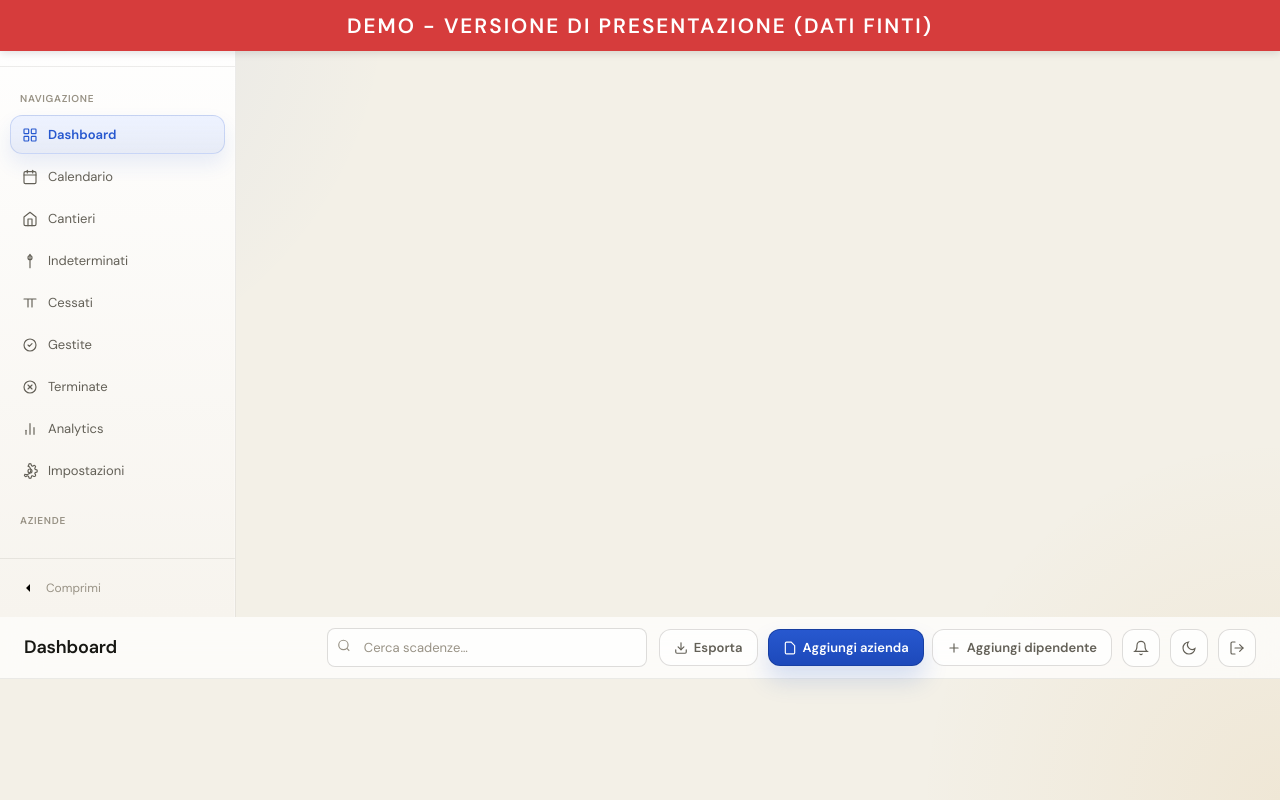
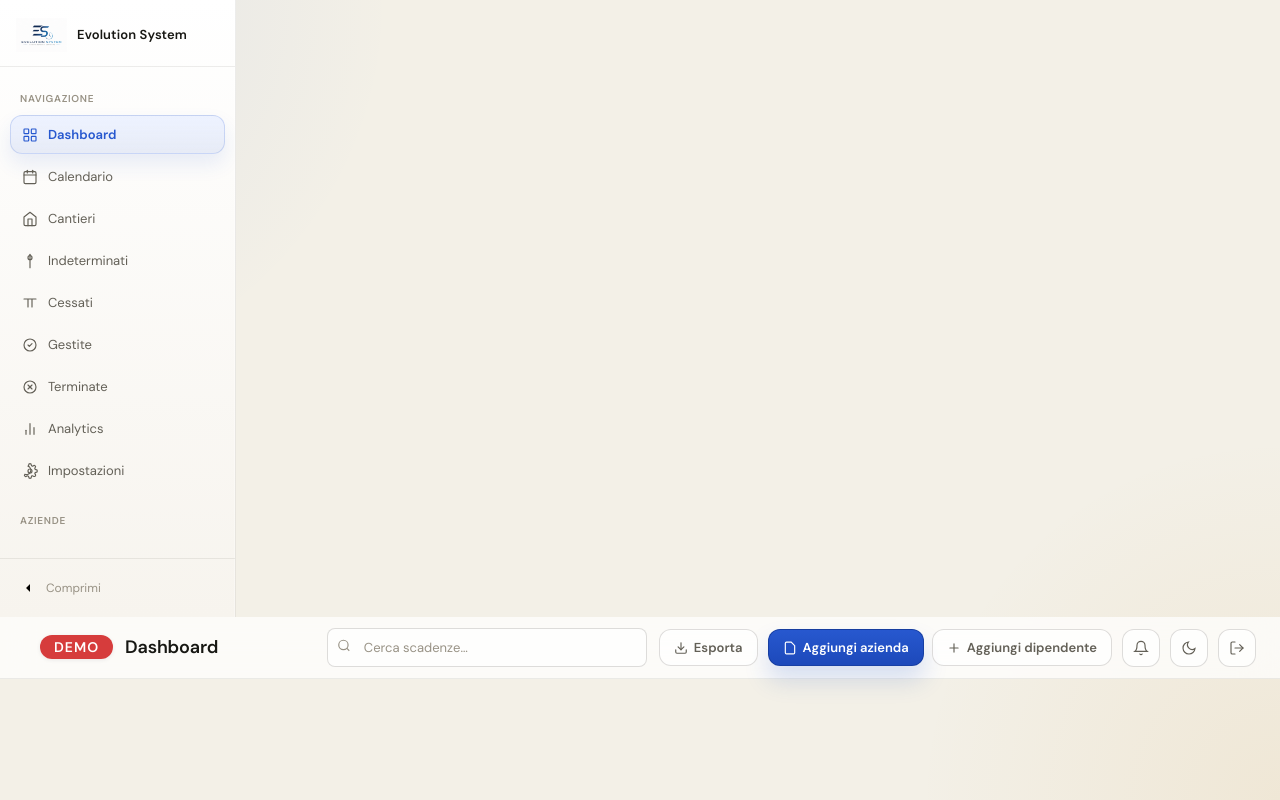
Before and after one commit to evolofabio/Gestione-scadenze-contratti-DEMO, a website: page contract_manager_dashboard.html in a window 1280 px wide. Drawn offline with nearby package versions, Linux system fonts and the light colour scheme; a script that the page names is missing.

Commit message:
Grafica: badge DEMO piccolo nell'header, banner rosso rimosso

```diff
--- a/contract_manager_dashboard.html
+++ b/contract_manager_dashboard.html
@@ -17,7 +17,7 @@
   <link rel="stylesheet" href="styles/dashboard.css">
 </head>
 <body>
-<div style="position:fixed;top:0;left:0;width:100vw;z-index:20000;text-align:center;background:#d63c3c;color:#fff;font-size:1.3rem;font-weight:bold;padding:10px 0;letter-spacing:2px;box-shadow:0 2px 8px rgba(0,0,0,0.12);">DEMO - VERSIONE DI PRESENTAZIONE (DATI FINTI)</div>
+<!-- DEMO badge spostato nell'header -->
 <!-- login-screen rimosso per la demo -->
 <div id="app-shell" class="app-shell" style="display:block">
   <nav class="sidebar" id="sidebar">
@@ -80,6 +80,9 @@
       <button class="icon-btn" onclick="toggleMobileSidebar()" id="mobile-menu-btn">
         <svg viewBox="0 0 24 24"><line x1="3" y1="6" x2="21" y2="6"/><line x1="3" y1="12" x2="21" y2="12"/><line x1="3" y1="18" x2="21" y2="18"/></svg>
       </button>
+       <span style="margin-left:16px;display:inline-block;vertical-align:middle;">
+         <span style="background:#d63c3c;color:#fff;padding:3px 14px;border-radius:16px;font-size:14px;font-weight:600;letter-spacing:1px;box-shadow:0 1px 4px rgba(0,0,0,0.08);vertical-align:middle;">DEMO</span>
+       </span>
       <div class="topbar-title" id="topbar-title">Dashboard</div>
       <div class="topbar-search" id="topbar-search-wrap">
         <span class="si"><svg viewBox="0 0 24 24"><circle cx="11" cy="11" r="8"/><line x1="21" y1="21" x2="16.65" y2="16.65"/></svg></span>
```
